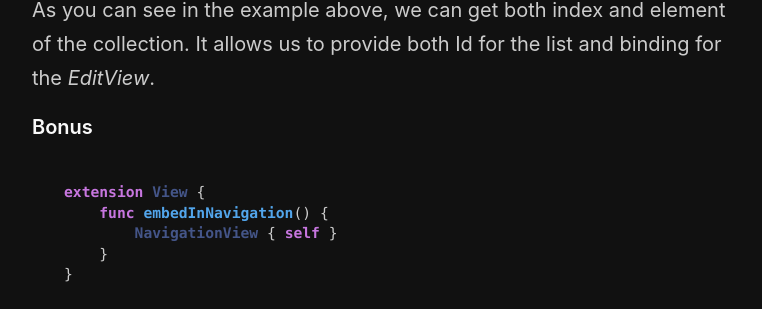
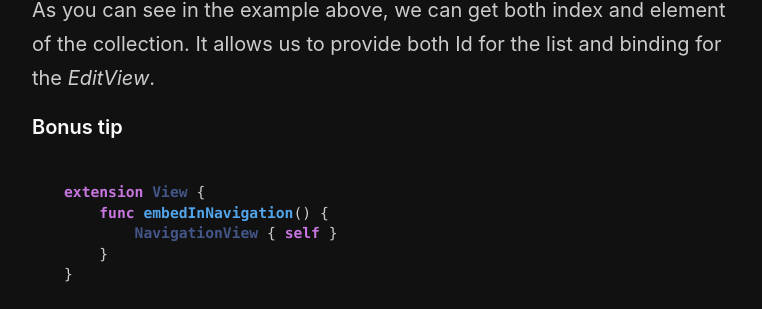
Before and after one commit to mecid/mecid.github.io, a Jekyll site: the page built from _posts/2019-12-04-must-have-swiftui-extensions.md, in a window 1280 px wide and 900 px high, scrolled down 5142 px. Shown: the part 145-454 px from the top of the window, without its empty margins (258-1020 px from the left). Built offline with Jekyll 4.4.1, drawn with Linux system fonts in a browser that asks for light colours.

Commit message:
Update 2019-12-04-must-have-swiftui-extensions.md

````diff
--- a/_posts/2019-12-04-must-have-swiftui-extensions.md
+++ b/_posts/2019-12-04-must-have-swiftui-extensions.md
@@ -191,7 +191,7 @@ struct NotesView: View {
 
 As you can see in the example above, we can get both index and element of the collection. It allows us to provide both Id for the list and binding for the *EditView*.
 
-#### Bonus
+#### Bonus tip
 
 ```swift
 extension View {
````
